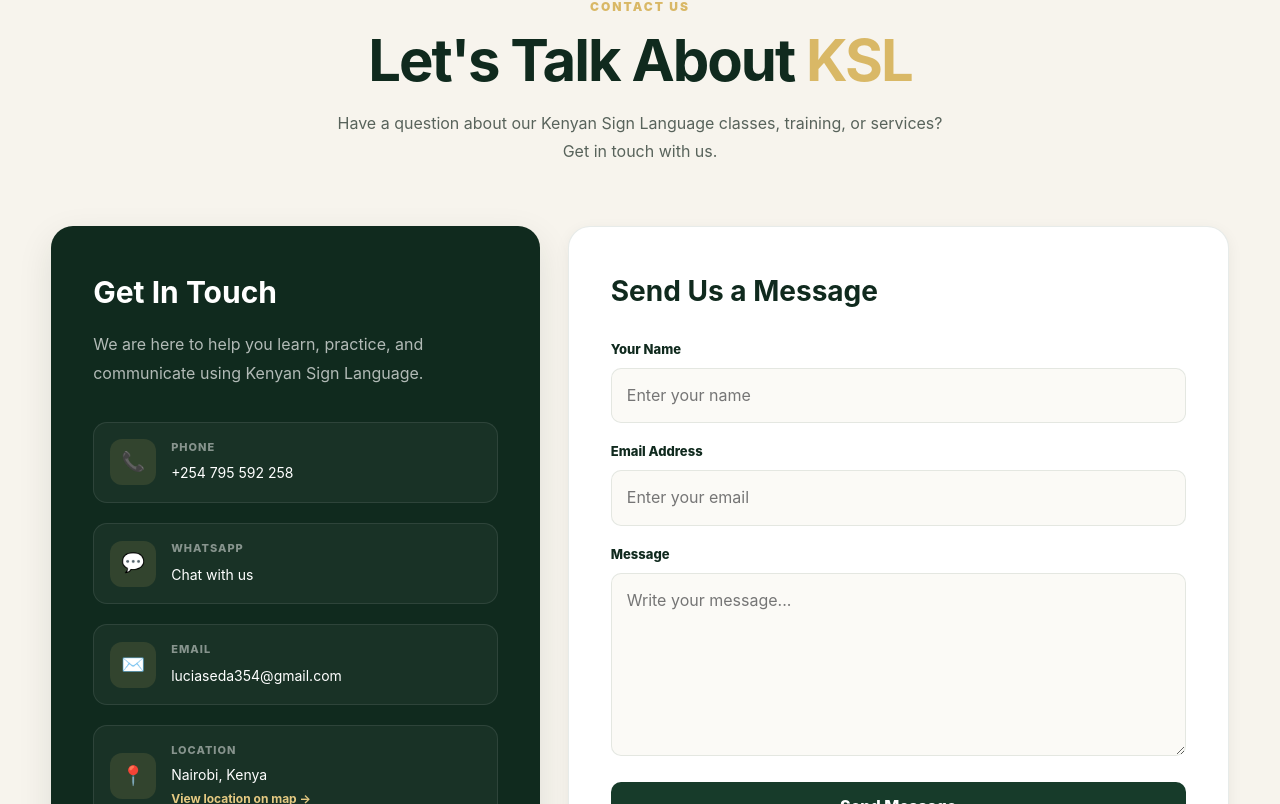
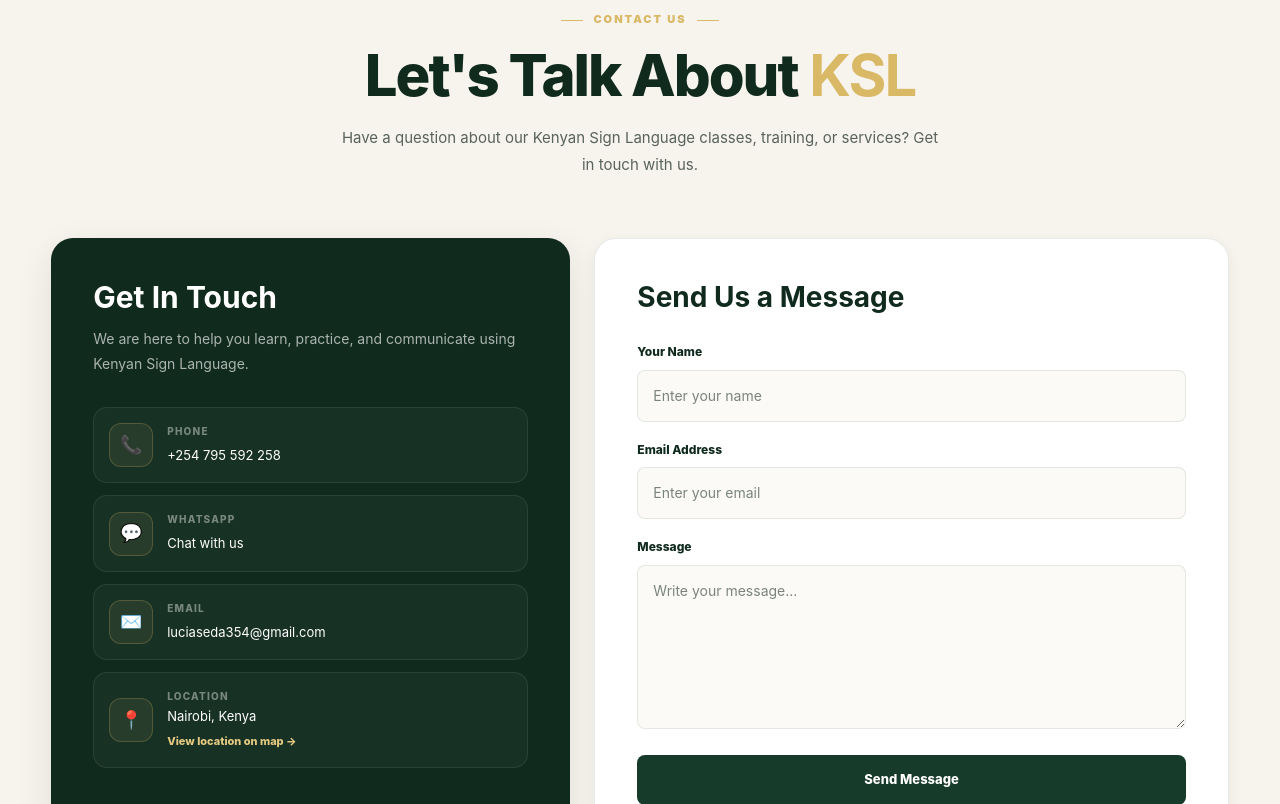
Before and after one commit to HezronOkoth001/master--kenyan-signLanguage-, a React (Vite) app: page / in a window 1280 px wide. Shown: the part 5936-6740 px from the top of the page. Built offline with nearby package versions, Linux system fonts and the light colour scheme; no server answers.

Commit message:
Align contact section with KSL global theme

```diff
--- a/src/components/Contact.css
+++ b/src/components/Contact.css
@@ -1,28 +1,265 @@
-.contact-section{padding:110px 0;background:var(--cream-200);position:relative;overflow:hidden}
-.contact-container{width:min(92%,var(--container));margin:0 auto}
-.contact-heading{max-width:760px;margin:0 auto 60px;text-align:center}
-.contact-heading span{display:inline-block;margin-bottom:14px;color:var(--gold-500);font-size:12px;font-weight:900;letter-spacing:2px}
-.contact-heading h1{margin:0 0 18px;color:var(--green-900);font-size:clamp(38px,5vw,58px);line-height:1.05;letter-spacing:-2px}
-.contact-heading strong{color:var(--gold-500)}
-.contact-heading p{max-width:620px;margin:0 auto;color:var(--text-medium);font-size:16px;line-height:1.8}
-.contact-content{display:grid;grid-template-columns:.85fr 1.15fr;gap:28px;align-items:stretch}
-.contact-info{padding:42px;border-radius:var(--radius-lg);background:var(--green-900);color:#fff;box-shadow:var(--shadow-md)}
-.contact-info h2{margin:0 0 14px;color:#fff;font-size:30px}
-.contact-info>p{margin:0 0 34px;color:rgba(255,255,255,.68);line-height:1.8}
-.contact-details{display:flex;flex-direction:column;gap:20px}
-.contact-item{display:flex;align-items:center;gap:15px;padding:16px;border:1px solid rgba(255,255,255,.09);border-radius:14px;background:rgba(255,255,255,.04)}
-.contact-icon{width:46px;height:46px;flex:0 0 46px;display:flex;align-items:center;justify-content:center;border-radius:12px;background:rgba(217,184,102,.13);font-size:19px}
-.contact-item span{display:block;margin-bottom:4px;color:rgba(255,255,255,.48);font-size:11px;font-weight:800;letter-spacing:1px;text-transform:uppercase}
-.contact-item a,.contact-item p{margin:0;color:#fff;font-size:14px;text-decoration:none;line-height:1.5}
-.contact-item a:hover{color:var(--gold-400)}
-.contact-map{display:inline-flex!important;margin-top:6px;color:var(--gold-400)!important;font-size:12px!important;font-weight:700}
-.contact-form-box{padding:42px;border:1px solid var(--border);border-radius:var(--radius-lg);background:var(--white);box-shadow:var(--shadow-sm)}
-.contact-form-box h2{margin:0 0 25px;color:var(--green-900);font-size:28px}
-.form-group{margin-bottom:18px}.form-group label{display:block;margin-bottom:8px;color:var(--green-900);font-size:13px;font-weight:800}
-.form-group input,.form-group textarea{width:100%;padding:14px 15px;border:1px solid var(--border);border-radius:10px;background:var(--cream-100);color:var(--text-dark);outline:none;resize:vertical;transition:.25s ease}
-.form-group input:focus,.form-group textarea:focus{border-color:var(--gold-500);box-shadow:0 0 0 3px rgba(217,184,102,.12)}
-.contact-submit{width:100%;min-height:50px;border:0;border-radius:10px;background:var(--green-800);color:#fff;font-weight:800;cursor:pointer;transition:.25s ease}
-.contact-submit:hover{background:var(--green-700);transform:translateY(-2px)}
-.dark-mode .contact-form-box{background:var(--white)}
-@media(max-width:850px){.contact-section{padding:85px 0}.contact-content{grid-template-columns:1fr}.contact-info,.contact-form-box{padding:30px}}
-@media(max-width:600px){.contact-section{padding:70px 0}.contact-heading{text-align:left;margin-bottom:40px}.contact-heading p{margin:0}.contact-info,.contact-form-box{padding:24px}.contact-heading h1{font-size:38px}}
+/* =====================================================
+   KSL CONTACT — MATCHING GLOBAL GREEN / GOLD THEME
+===================================================== */
+
+.contact-section {
+  padding: 120px 0;
+  background: var(--cream-200);
+}
+
+.contact-container {
+  width: min(92%, var(--container));
+  margin: 0 auto;
+}
+
+.contact-heading {
+  max-width: 720px;
+  margin: 0 auto 60px;
+  text-align: center;
+}
+
+.contact-heading span {
+  display: inline-flex;
+  align-items: center;
+  gap: 10px;
+  margin-bottom: 16px;
+  color: var(--gold-500);
+  font-size: 11px;
+  font-weight: 900;
+  letter-spacing: 2px;
+  text-transform: uppercase;
+}
+
+.contact-heading span::before,
+.contact-heading span::after {
+  content: "";
+  width: 22px;
+  height: 1px;
+  background: var(--gold-500);
+}
+
+.contact-heading h1 {
+  margin: 0 0 18px;
+  color: var(--green-900);
+  font-size: clamp(40px, 5vw, 58px);
+  font-weight: 800;
+  line-height: 1.05;
+  letter-spacing: -2px;
+}
+
+.contact-heading h1 strong {
+  color: var(--gold-500);
+}
+
+.contact-heading p {
+  max-width: 600px;
+  margin: 0 auto;
+  color: var(--text-medium);
+  font-size: 15px;
+  line-height: 1.8;
+}
+
+.contact-content {
+  display: grid;
+  grid-template-columns: 0.9fr 1.1fr;
+  gap: 24px;
+  align-items: stretch;
+}
+
+.contact-info {
+  padding: 42px;
+  border-radius: var(--radius-lg);
+  background: var(--green-900);
+  color: var(--white);
+  box-shadow: var(--shadow-md);
+}
+
+.contact-info h2 {
+  margin-bottom: 12px;
+  color: #fff;
+  font-size: 30px;
+  line-height: 1.15;
+}
+
+.contact-info > p {
+  margin-bottom: 30px;
+  color: rgba(255, 255, 255, 0.65);
+  font-size: 14px;
+  line-height: 1.8;
+}
+
+.contact-details {
+  display: flex;
+  flex-direction: column;
+  gap: 12px;
+}
+
+.contact-item {
+  display: flex;
+  align-items: center;
+  gap: 14px;
+  padding: 15px;
+  border: 1px solid rgba(255, 255, 255, 0.08);
+  border-radius: var(--radius-md);
+  background: rgba(255, 255, 255, 0.035);
+  transition: var(--transition);
+}
+
+.contact-item:hover {
+  border-color: rgba(217, 184, 102, 0.35);
+  background: rgba(217, 184, 102, 0.06);
+  transform: translateX(3px);
+}
+
+.contact-icon {
+  width: 44px;
+  height: 44px;
+  flex: 0 0 44px;
+  display: flex;
+  align-items: center;
+  justify-content: center;
+  border: 1px solid rgba(217, 184, 102, 0.25);
+  border-radius: 12px;
+  background: rgba(217, 184, 102, 0.08);
+  color: var(--gold-400);
+  font-size: 18px;
+}
+
+.contact-item span {
+  display: block;
+  margin-bottom: 3px;
+  color: rgba(255, 255, 255, 0.42);
+  font-size: 10px;
+  font-weight: 800;
+  letter-spacing: 1.2px;
+  text-transform: uppercase;
+}
+
+.contact-item a,
+.contact-item p {
+  margin: 0;
+  color: #fff;
+  font-size: 13px;
+  line-height: 1.5;
+  text-decoration: none;
+}
+
+.contact-item a:hover {
+  color: var(--gold-400);
+}
+
+.contact-map {
+  display: inline-flex !important;
+  margin-top: 5px !important;
+  color: var(--gold-400) !important;
+  font-size: 11px !important;
+  font-weight: 800;
+}
+
+.contact-form-box {
+  padding: 42px;
+  border: 1px solid var(--border);
+  border-radius: var(--radius-lg);
+  background: var(--white);
+  box-shadow: var(--shadow-sm);
+}
+
+.contact-form-box h2 {
+  margin-bottom: 28px;
+  color: var(--green-900);
+  font-size: 28px;
+  line-height: 1.2;
+}
+
+.form-group {
+  margin-bottom: 18px;
+}
+
+.form-group label {
+  display: block;
+  margin-bottom: 8px;
+  color: var(--green-900);
+  font-size: 12px;
+  font-weight: 800;
+}
+
+.form-group input,
+.form-group textarea {
+  width: 100%;
+  padding: 14px 15px;
+  border: 1px solid var(--border);
+  border-radius: var(--radius-sm);
+  outline: none;
+  background: var(--cream-100);
+  color: var(--text-dark);
+  font-size: 14px;
+  resize: vertical;
+  transition: var(--transition);
+}
+
+.form-group input::placeholder,
+.form-group textarea::placeholder {
+  color: var(--text-light);
+}
+
+.form-group input:focus,
+.form-group textarea:focus {
+  border-color: var(--gold-500);
+  box-shadow: 0 0 0 3px rgba(217, 184, 102, 0.12);
+}
+
+.contact-submit {
+  width: 100%;
+  min-height: 50px;
+  border: 0;
+  border-radius: var(--radius-sm);
+  background: var(--green-800);
+  color: #fff;
+  font-size: 13px;
+  font-weight: 800;
+  transition: var(--transition);
+}
+
+.contact-submit:hover {
+  background: var(--green-700);
+  transform: translateY(-2px);
+  box-shadow: var(--shadow-md);
+}
+
+@media (max-width: 850px) {
+  .contact-section {
+    padding: 90px 0;
+  }
+
+  .contact-content {
+    grid-template-columns: 1fr;
+  }
+}
+
+@media (max-width: 600px) {
+  .contact-section {
+    padding: 75px 0;
+  }
+
+  .contact-heading {
+    margin-bottom: 42px;
+    text-align: left;
+  }
+
+  .contact-heading span::after {
+    display: none;
+  }
+
+  .contact-heading p {
+    margin: 0;
+  }
+
+  .contact-info,
+  .contact-form-box {
+    padding: 26px;
+  }
+
+  .contact-heading h1 {
+    font-size: 40px;
+  }
+}
```
